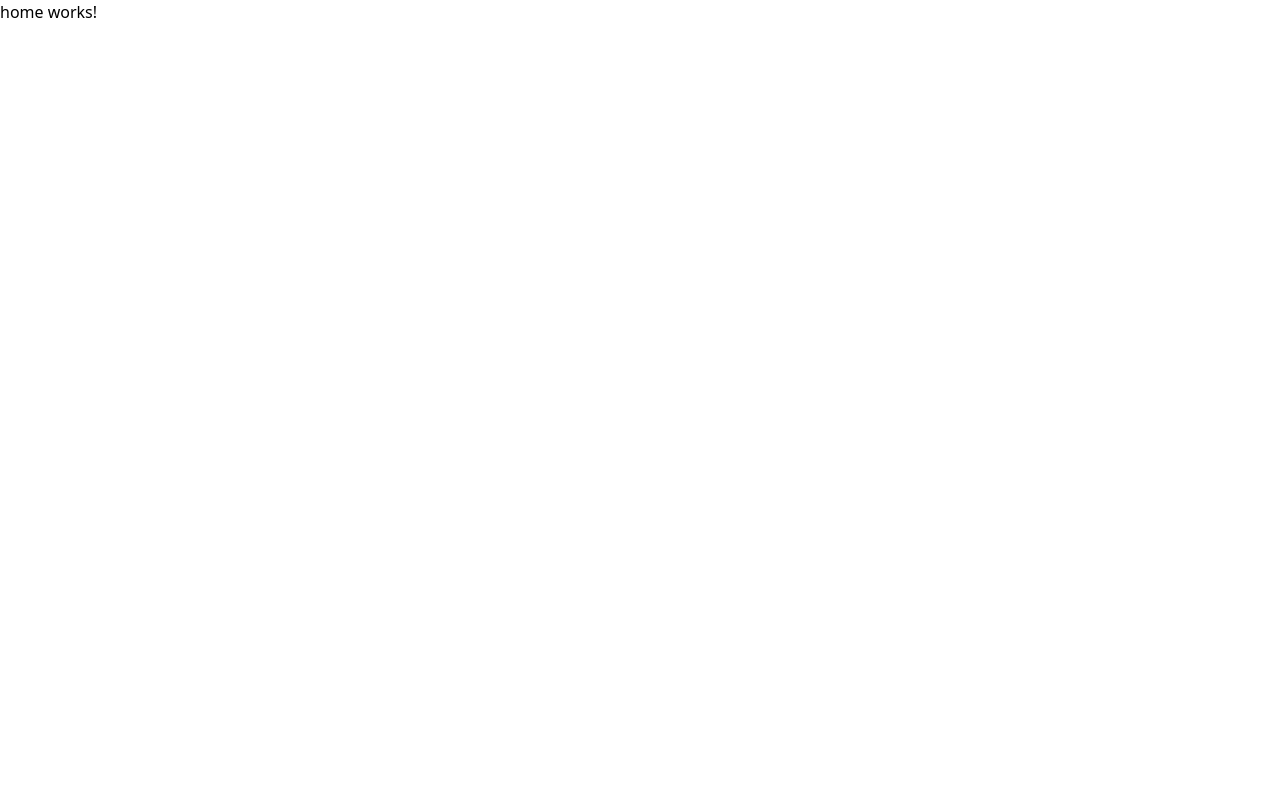
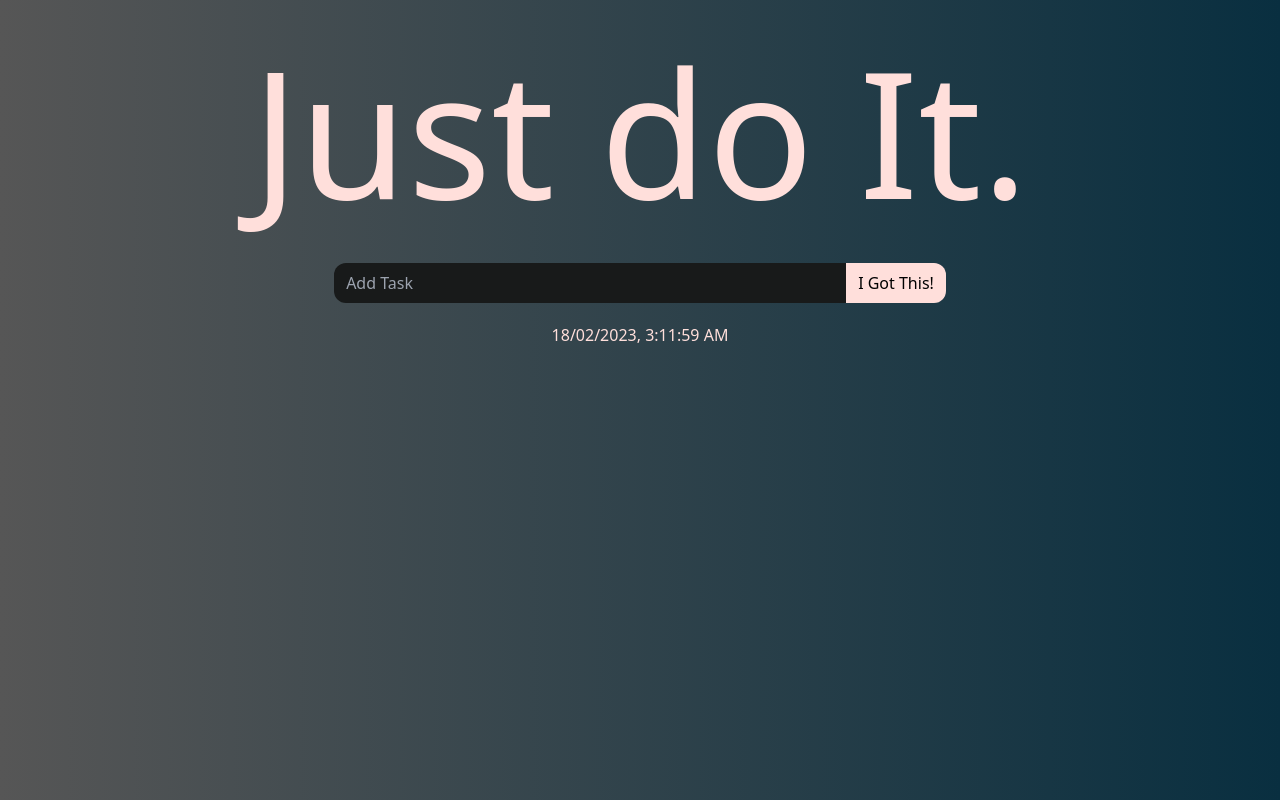
Before and after one commit to Thales-Daniel/Angular-todo-list, an Angular app: page / in a window 1280 px wide. Built offline with nearby package versions, Linux system fonts and the light colour scheme.

Commit message:
feat: add todo input component

```diff
--- a/src/app/modules/pages/home/components/home/home.component.html
+++ b/src/app/modules/pages/home/components/home/home.component.html
@@ -1 +1,8 @@
-<p>home works!</p>
+<div
+  class="bg-gradient-to-r from-semi-pink-gray to-semi-blue-gray h-screen w-full flex flex-col items-center"
+>
+  <h1 class="text-ligh-pink text-[175px] sm:text-[100px]">Just do It.</h1>
+  <app-todo-input
+    class="w-full flex flex-col items-center gap-5"
+  ></app-todo-input>
+</div>
--- /dev/null
+++ b/src/app/modules/pages/home/components/todo-input/todo-input.component.html
@@ -0,0 +1,13 @@
+<label for="todo-input" class="w-full flex justify-center">
+  <input
+    type="text"
+    class="w-2/5 sm:w-3/5 rounded-l-xl px-3 h-10 bg-background-black text-ligh-pink outline-none"
+    name="todo-input"
+    id="todo-input"
+    placeholder="Add Task"
+  />
+  <button type="button" class="h-10 rounded-r-xl bg-ligh-pink px-3">
+    I Got This!
+  </button>
+</label>
+<span class="text-ligh-pink">{{ data | date : "dd/MM/yyyy, h:mm:ss a" }}</span>
--- /dev/null
+++ b/src/app/modules/pages/home/components/todo-input/todo-input.component.ts
@@ -0,0 +1,10 @@
+import { Component } from "@angular/core";
+
+@Component({
+  selector: "app-todo-input",
+  templateUrl: "./todo-input.component.html",
+  styleUrls: ["./todo-input.component.css"],
+})
+export class TodoInputComponent {
+  data = new Date();
+}
--- a/src/app/modules/pages/home/home.module.ts
+++ b/src/app/modules/pages/home/home.module.ts
@@ -1,9 +1,10 @@
 import { NgModule } from "@angular/core";
 import { CommonModule } from "@angular/common";
 import { HomeComponent } from "./components/home/home.component";
+import { TodoInputComponent } from "./components/todo-input/todo-input.component";
 
 @NgModule({
-  declarations: [HomeComponent],
+  declarations: [HomeComponent, TodoInputComponent],
   imports: [CommonModule],
 })
 export class HomeModule {}
--- a/tailwind.config.js
+++ b/tailwind.config.js
@@ -4,7 +4,23 @@ module.exports = {
     "./src/**/*.{html,ts}",
   ],
   theme: {
-    extend: {},
+    extend: {
+      colors: {
+        "semi-pink-gray": "#565656",
+        "semi-blue-gray": "#092F40",
+        "ligh-pink": "#FFDFDB",
+        "background-black": "#181A1A"
+      },
+      screens: {
+        'sm': {'max': '767px'},
+        'md': {'min': '768px', 'max': '1023px'},
+        'lg': {'min': '1024px'},
+        '2lg': {'max': '1024px'},
+        'xl': { 'max': '1200px'},
+        '2xl': {'min': '1536px'},
+      }
+
+    },
   },
   plugins: [],
 }
```
Also changed, not shown: src/app/app.module.ts (+10 -13 lines), src/app/modules/pages/home/components/todo-input/todo-input.component.css (added), 1 other file (tests, documents, lock files or other folders).
